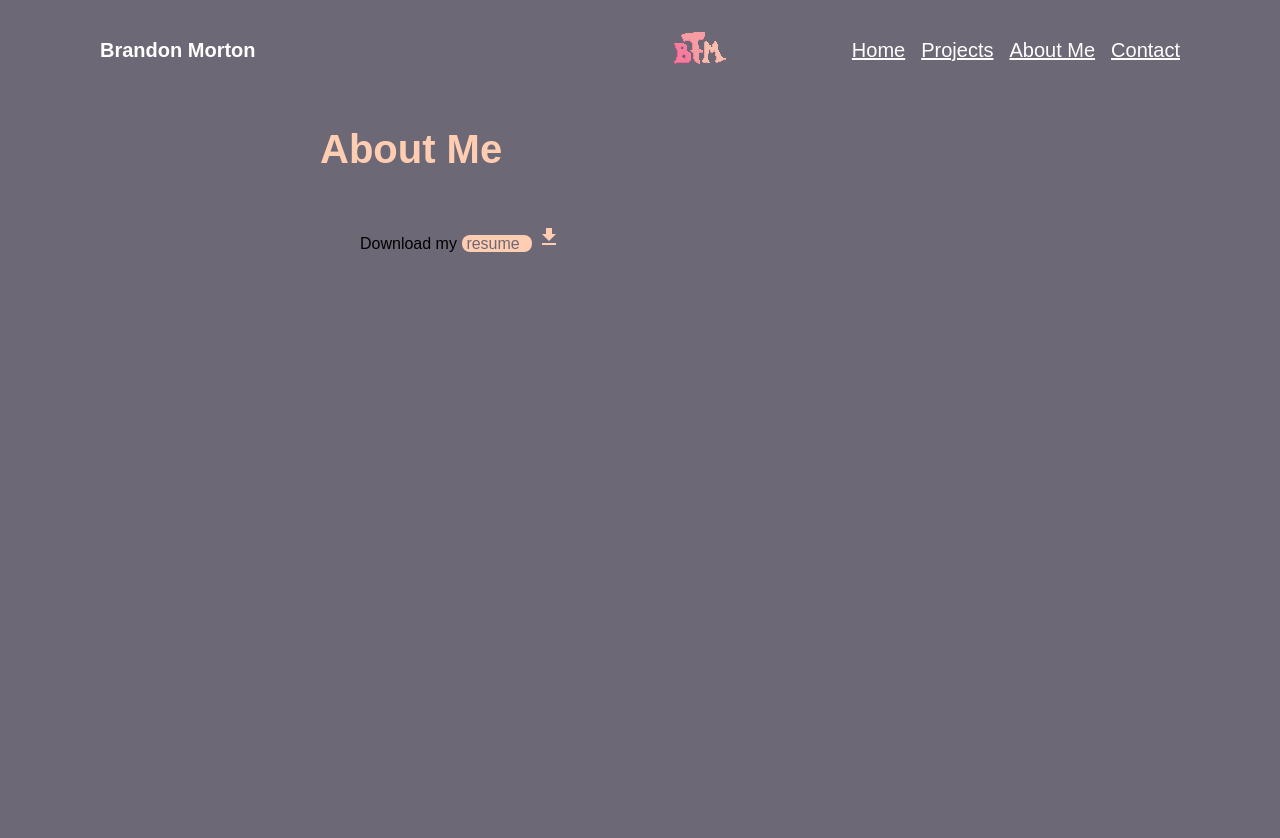
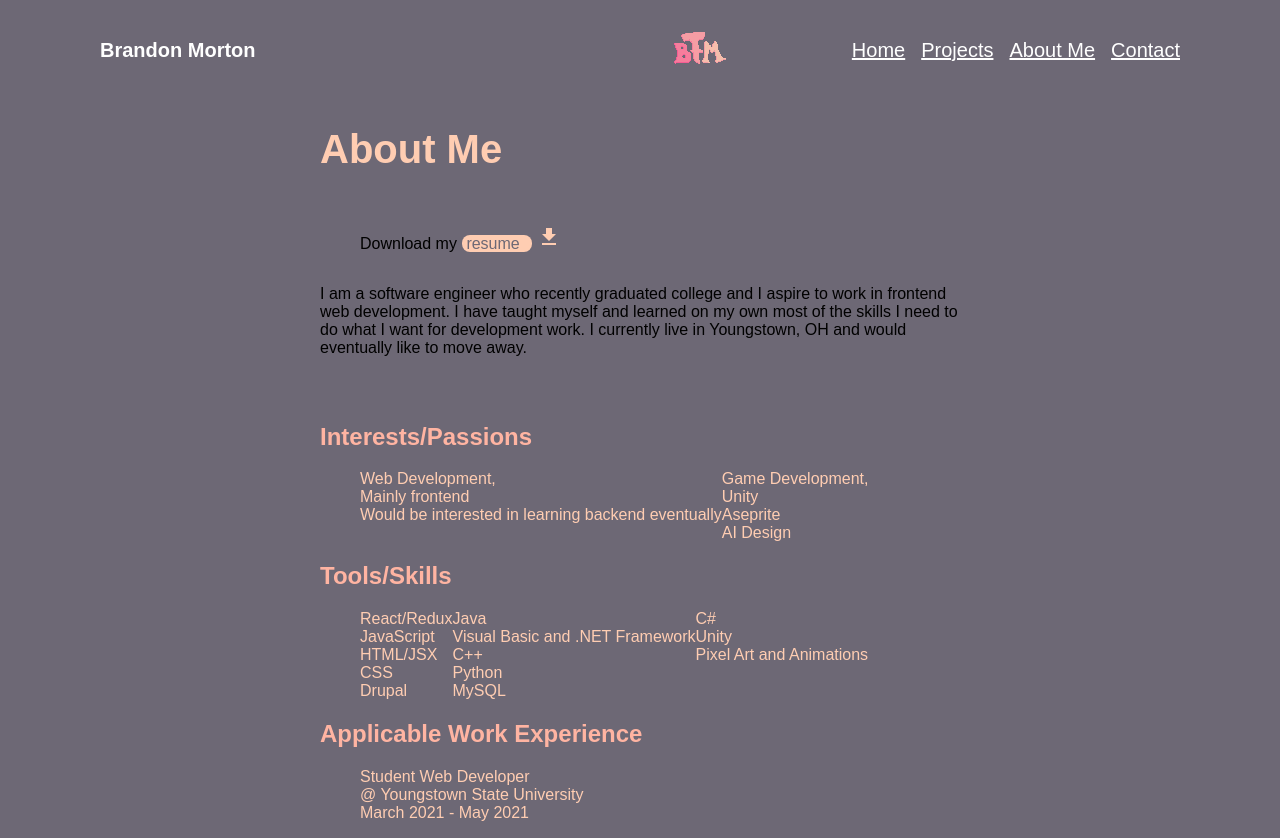
Before and after one commit to btmortondev/Website-Portfolio, a React (Create React App) app: page /about in a window 1280 px wide. Before the commit the page ends 800 px from the top, so only its background shows below. Built offline with nearby package versions, Linux system fonts and the light colour scheme; the HTML template or start-up script is replaced by a standard one; a web font is replaced by a local one.

Commit message:
About Page Updated
Updated About Page with more content

```diff
--- a/src/About.css
+++ b/src/About.css
@@ -12,8 +12,13 @@
     font-size: 40px;
 }
 
+
+/* Content for first fold */
 .about-first-fold {
     display: flex;
+    flex-direction: column;
+    margin-bottom: 30px;
+    justify-content: center;
 }
 
 .about-contact {
@@ -26,6 +31,8 @@
     color: white;
 }
 
+
+/* Content for Resume Download Link */
 .resume-link {
     color: var(--website-background);;
     align-items: center;
@@ -54,3 +61,48 @@
     margin-top: 10px;
     color: var(--website-color-4);
 }
+
+
+/* Interests Portion of About Page */
+.interests-title {
+    color: var(--website-color-3);
+}
+
+.interests-li {
+    list-style: none;
+    color: var(--website-color-4);
+}
+
+.interests-ul {
+    display: flex;
+}
+
+
+/* Skills Portion on About Page */
+.skills-title {
+    color: var(--website-color-3);
+}
+
+.skills-ul {
+    display: flex;
+}
+
+.skills-li {
+    color: var(--website-color-4);
+    list-style: none;
+}
+
+
+/* Content for Work Experience Section */
+.work-experience-title {
+    color: var(--website-color-3);
+}
+
+.work-experience-ul {
+    display: flex;
+}
+
+.work-experience-li {
+    color: var(--website-color-4);
+    list-style: none;
+}
--- a/src/About.js
+++ b/src/About.js
@@ -20,6 +20,78 @@ const About = () => {
                         <GetAppIcon className="resume-download-icon"/>
                     </li>
                 </ul>
+                <p>
+                    I am a software engineer who recently graduated college and I aspire to work in frontend web development.
+                    I have taught myself and learned on my own most of the skills I need to do what I want for development work.
+                    I currently live in Youngstown, OH and would eventually like to move away.
+                </p>
+            </div>
+            <div className="about-second-fold" >
+                <h2 className="interests-title" > Interests/Passions </h2>
+                <ul className="interests-ul" >
+                    <li className="interests-li" >
+                        Web Development,
+                        <br/>
+                        Mainly frontend
+                        <br/>
+                        Would be interested in learning backend eventually
+                    </li>
+                    <li className="interests-li" >
+                        Game Development,
+                        <br/>
+                        Unity
+                        <br/>
+                        Aseprite
+                        <br/>
+                        AI Design
+                    </li>
+                </ul>
+
+                <h2 className="skills-title" > Tools/Skills </h2>
+                <ul className="skills-ul" >
+                    <li className="skills-li" >
+                        React/Redux
+                        <br/>
+                        JavaScript
+                        <br/>
+                        HTML/JSX
+                        <br/>
+                        CSS
+                        <br/>
+                        Drupal
+                    </li>
+                    <li className="skills-li" >
+                        Java
+                        <br/>
+                        Visual Basic and .NET Framework
+                        <br />
+                        C++
+                        <br/>
+                        Python
+                        <br/>
+                        MySQL
+                    </li>
+                    <li className="skills-li" >
+                        C#
+                        <br/>
+                        Unity
+                        <br/>
+                        Pixel Art and Animations
+                        <br/>
+                    </li>
+                </ul>
+
+                <h2 className="work-experience-title" >Applicable Work Experience</h2>
+                <ul className="work-experience-ul" >
+                    <li className="work-experience-li" >
+                        Student Web Developer
+                        <br/>
+                        @ Youngstown State University
+                        <br/>
+                        March 2021 - May 2021
+                        <br/>
+                    </li>
+                </ul>
             </div>
         </div>
      );
```
